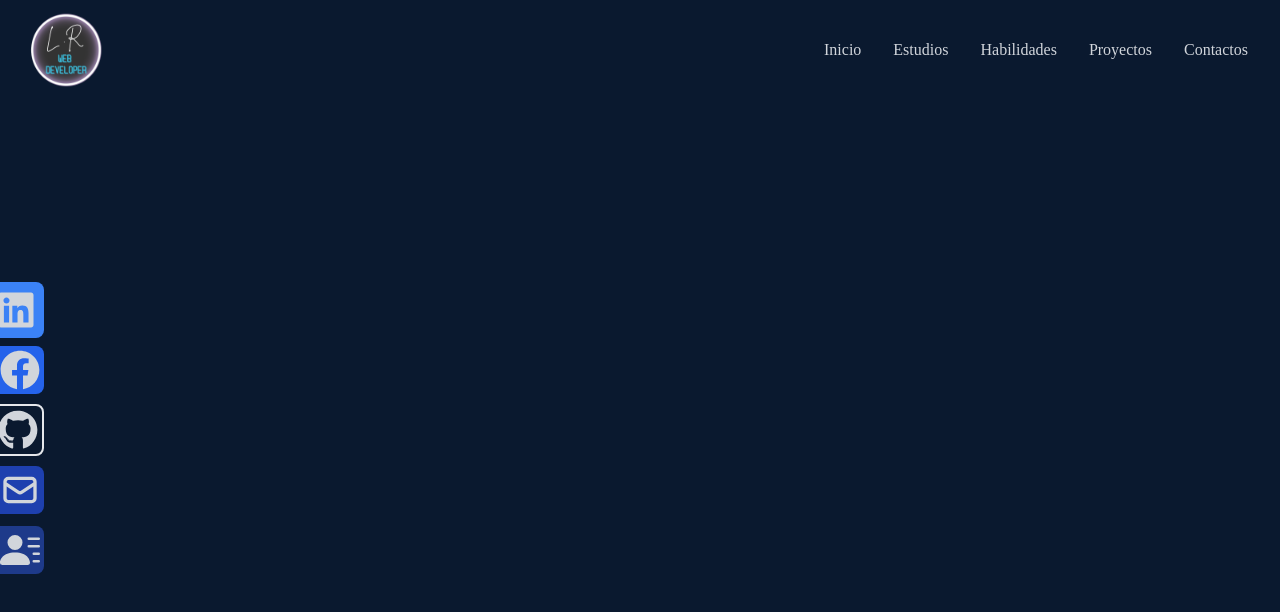
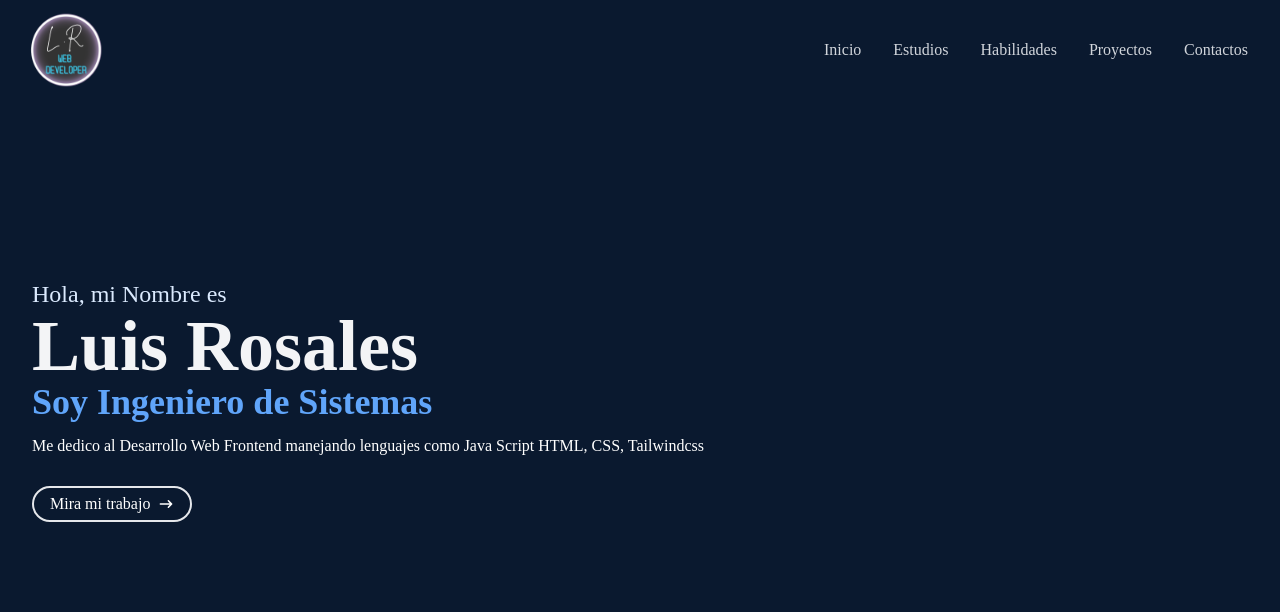
Before and after one commit to Luis0952/MyLandingPage, a React (Vite) app: page / in a window 1280 px wide. Shown: the top 612 px of the page. Built offline with nearby package versions, Linux system fonts and the light colour scheme.

Commit message:
Se agregó la información personal junto con un boton con acceso mis trabajos

```diff
--- a/src/components/Home.jsx
+++ b/src/components/Home.jsx
@@ -5,6 +5,19 @@ export const Home = () => {
   return (
     <div name="home" className='w-full h-screen bg-[#0a192f]'>
         {/* Contenido */}
+        <div
+        className='max-w-[1000px] mx-auto- px-8 flex flex-col justify-center h-full'>
+            <p className='text-blue-100 text-2xl'>Hola, mi Nombre es </p>
+            <h1 className='text-4xl sm:text-7xl font-bold text-gray-100'> Luis Rosales </h1>
+            <h2 className='text-2xl sm:text-4xl font-bold text-blue-400'>Soy Ingeniero de Sistemas</h2>
+            <p className='pt-3 text-white text-1xl py-4 max-w-[700px]'> Me dedico al Desarrollo Web Frontend manejando lenguajes como Java Script
+                HTML, CSS, Tailwindcss
+            </p>
+            <div>
+                <button className='flex items-center border-2 rounded-full px-4 py-1 mt-3 text-white hover:bg-blue-600 hover:'> Mira mi trabajo  <HiArrowNarrowRight className='ml-2'/></button>
+            </div>
+
+        </div>
     </div>
   )
 }
--- a/src/components/Navbar.jsx
+++ b/src/components/Navbar.jsx
@@ -45,7 +45,7 @@ export const Navbar = () => {
             </ul>
         {/* Redes Sociales */}
         <div
-            className='hidden lg:flex fixed flex-col top-[35%] left-0'>
+            className='hidden fixed flex-col top-[35%] left-0'>
             <ul>
                 <li
                 className='w-[160px] h-[60px] flex justify-between items-center'>
```
